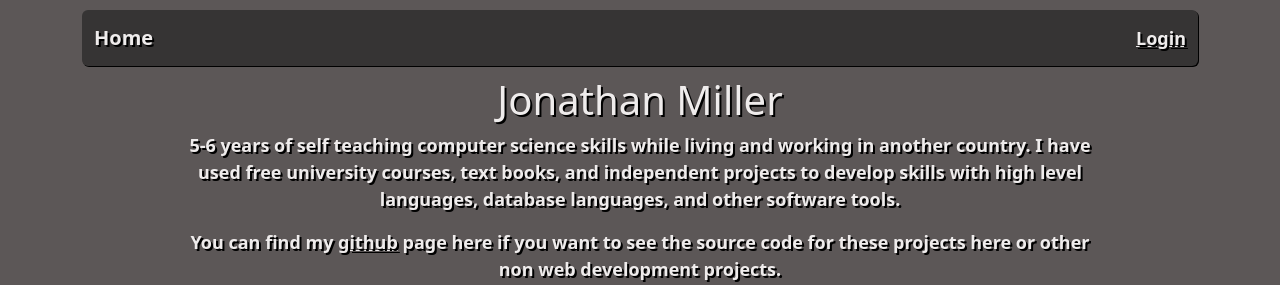
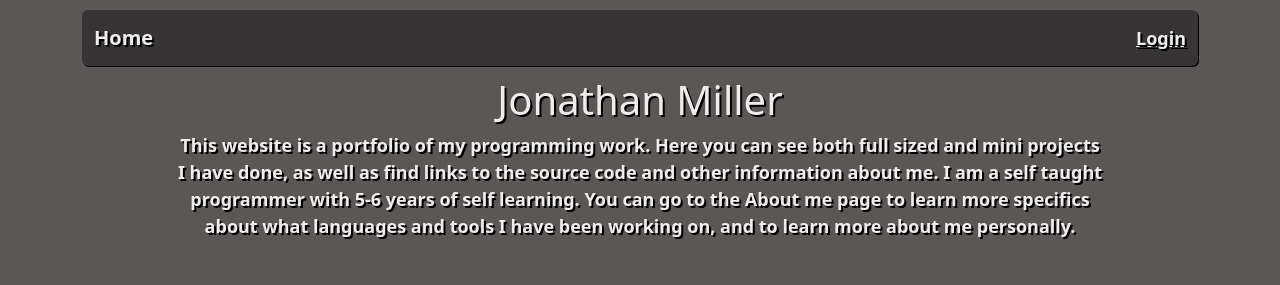
Before and after one commit to chondosha1234/portfolio, a Django app: page / in a window 1280 px wide. Shown: the top 285 px of the page. Run offline with Django 3.2, Linux system fonts and the light colour scheme.

Commit message:
added images for projects

```diff
--- a/portfolio_app/static/home_style.css
+++ b/portfolio_app/static/home_style.css
@@ -5,6 +5,10 @@ body {
   text-shadow: 2px 2px black;
 }
 
+.project-list-header {
+  margin-bottom: 16px;
+  margin-left: 24px;
+}
 
 .card-body {
   background-color: #363434;
--- a/templates/home.html
+++ b/templates/home.html
@@ -12,21 +12,26 @@
         <h1>Jonathan Miller</h1>
 
         <p name="description">
-          5-6 years of self teaching computer science skills while living and working in another country. I have used free
-university courses, text books, and independent projects to develop skills with high level languages, database languages,
-and other software tools.
+          This website is a portfolio of my programming work.  Here you can see both full sized and mini projects I have done,
+          as well as find links to the source code and other information about me. I am a self taught programmer with 5-6 years of self
+          learning.  You can go to the About me page to learn more specifics about what languages and tools I have been working on, and to
+          learn more about me personally.
         </p>
+        <br>
         <p>
           You can find my
           <a name="github-link" href="https://github.com/chondosha1234">github</a>
           page here if you want to see the source code for these projects here
           or other non web development projects.
+        </p>
+        <br>
       </div>
     </div>
   </div>
 
   <div class="row">
     <div class="card-container">
+      <h3 class="project-list-header">Mini Projects</h3>
       <ul class="project-list">
         <li>
           <div class="card" style="width:18rem; height:32rem">
@@ -43,7 +48,7 @@ and other software tools.
         </li>
         <li>
           <div class="card" style="width:18rem; height:32rem">
-            <img src="#" class="card-img-top">
+            <img src="{% static 'img/calendarimg.png' %}" class="card-img-top">
             <div class="card-body">
               <h5 class="card-title">Calendar</h5>
               <p class="card-text">
@@ -69,7 +74,7 @@ and other software tools.
         </li>
         <li>
           <div class="card" style="width:18rem; height:32rem">
-            <img src="#" class="card-img-top">
+            <img src="{% static 'img/calculatorimg.png' %}" class="card-img-top">
             <div class="card-body">
               <h5 class="card-title">Calculator</h5>
               <p class="card-text">
```
Also changed, not shown: db.sqlite3, portfolio_app/static/img/calculatorimg.png (added), portfolio_app/static/img/calendarimg.png (added).
